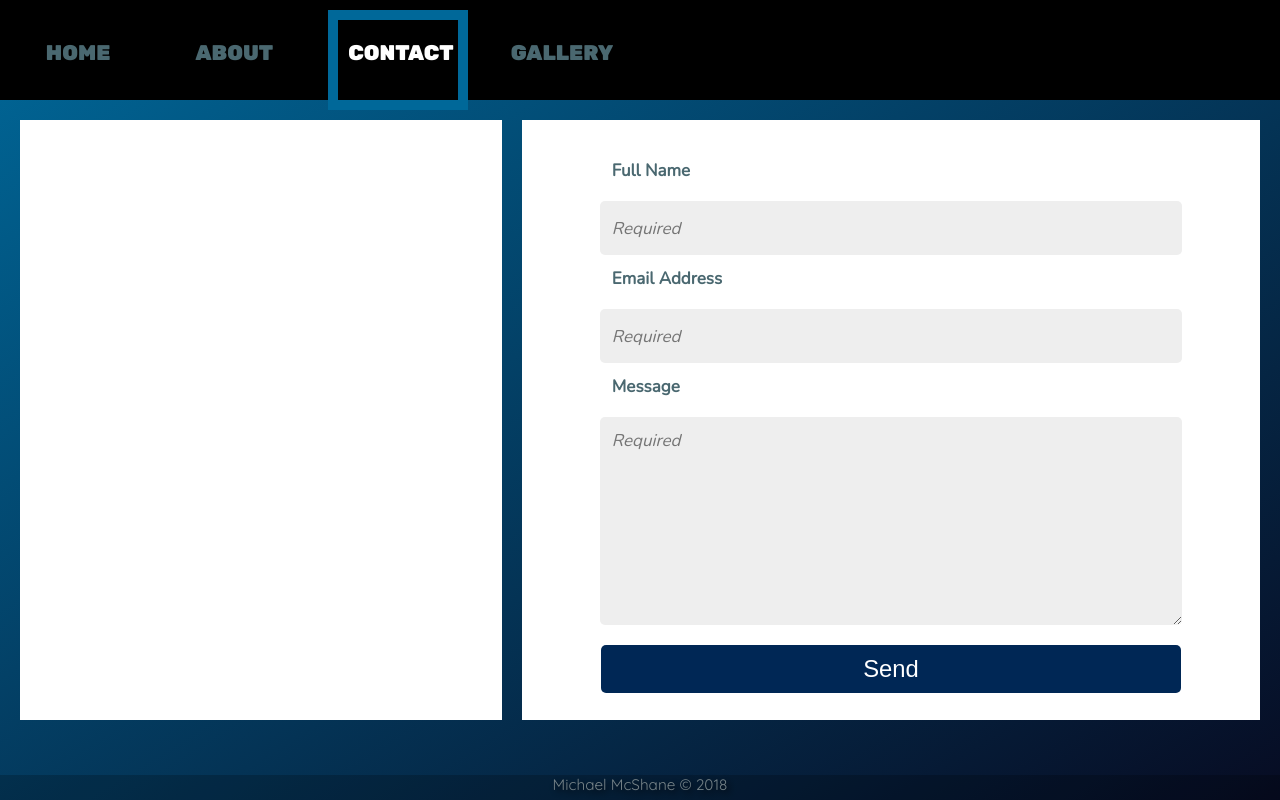
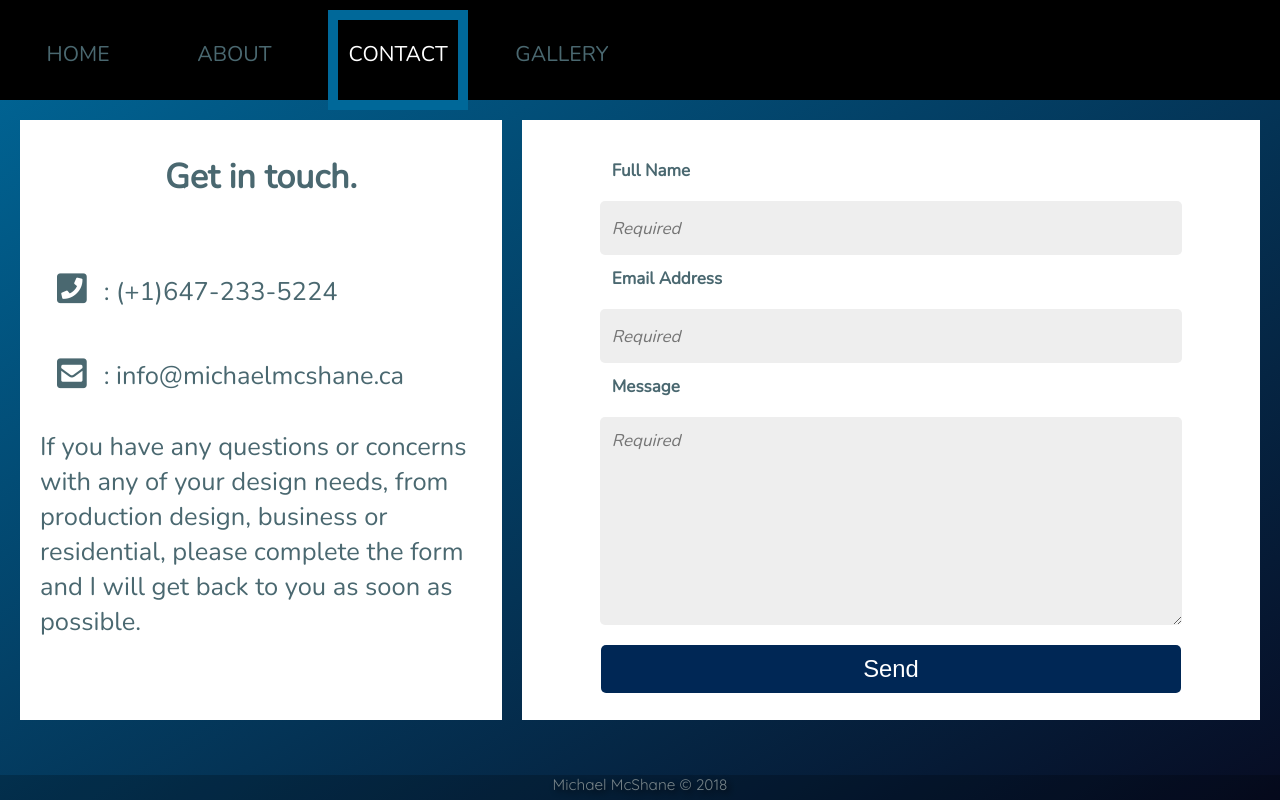
Before and after one commit to robertmullin/McShaneSite, a plain HTML site: page contact.html in a window 1280 px wide. Drawn offline with nearby package versions, Linux system fonts and the light colour scheme.

Commit message:
Changes
Updates to pages.

```diff
--- a/contact.html
+++ b/contact.html
@@ -20,11 +20,11 @@
             </div>
 
             <div class="menuDiv">
-                <a href="#">About</a>
+                <a href="about.html">About</a>
             </div>
 
             <div class="menuDiv active">
-                <a href="#">Contact</a>
+                <a href="contact.html">Contact</a>
             </div>
 
             <div class="menuDiv">
@@ -39,6 +39,13 @@
         <div class="contactMe">
 
             <div class="contactBlurb">
+                <h1>Get in touch.</h1>
+
+                <p><i class="fas fa-phone-square fa-lg"></i>: (+1)647-233-5224</p>
+
+                <p><i class="fas fa-envelope-square fa-lg"></i>: info@michaelmcshane.ca</p>
+
+                <p>If you have any questions or concerns with any of your design needs, from production design, business or residential, please complete the form and I will get back to you as soon as possible.</p>
 
             </div>
 
@@ -47,7 +54,8 @@
 
         <div id="container">
 
-            <form method="post" class="contactInformation">
+
+            <form action="//formspree.io/bobmullin@hotmail.com" method="post" class="contactInformation">
 
                 <fieldset class="contact">
 
@@ -55,17 +63,19 @@
                     <input type="text" name="name" id="name" value="" placeholder="Required" pattern="[A-Za-z-0-9]+\s[A-Za-z-'0-9]+" title="firstname lastname" required>
 
                     <label for="email">Email Address</label>
-                    <input type="email" id="email" name="email" placeholder="Required" required>
+                    <input type="email" id="email" name="_replyto" placeholder="Required" required>
 
                     <label for="message">Message</label>
 
                     <textarea id="textarea" cols="30" rows="8" placeholder="Required" required></textarea>
 
+                    <input type="hidden" name="_next" value="http://mysite.com/#contact" />
+
 
                 </fieldset>
                 <!-- end contact -->
 
-                <button type="submit" id="submit" value="Sign Up">Send</button>
+                <button type="submit" id="submit" value="Send">Send</button>
 
 
             </form>
--- a/css/styles.css
+++ b/css/styles.css
@@ -104,7 +104,7 @@ body {
     flex-direction: column;
     justify-content: center;
     overflow: hidden;
-    font-family: 'Rubik', sans-serif;
+    font-family: 'Nunito', sans-serif;
     text-transform: uppercase;
     font-weight: bolder;
 }
@@ -143,7 +143,7 @@ body {
     flex-direction: row;
     justify-content: space-around;
     align-items: flex-start;
-    font-family: 'Rubik', 'Helvetica', sans-serif;
+    font-family: 'Nunito', sans-serif;
 
 }
 
@@ -287,6 +287,7 @@ body {
     height: 300px;
     background-color: cadetblue;
     border-radius: 50%;
+    border: 3px solid #768388;
 }
 
 .bioHeading {
@@ -382,13 +383,29 @@ body {
     display: flex;
     flex-flow: column;
     flex-wrap: wrap;
-    justify-content: center;
-    align-items: center;
+    justify-content: flex-start;
+    align-items: flex-start;
     margin: 0px 10px 0px 20px;
     padding: 0px 20px;
     width: 100%;
     height: 600px;
     background-color: #fff;
+    font-family: 'Nunito', sans-serif;
+    color: #4A6870;
+}
+
+.contactBlurb h1 {
+    padding: 1em;
+    align-self: center;
+}
+
+.contactBlurb p {
+    font-size: 1.5em;
+    padding-top: 1em;
+}
+
+.contactBlurb i {
+    padding: .5em;
 }
 
 #container {
```
Also changed, not shown: about.html (+4 -4 lines), gallery.html (+9 -7 lines), img/headshot.jpg (added).
